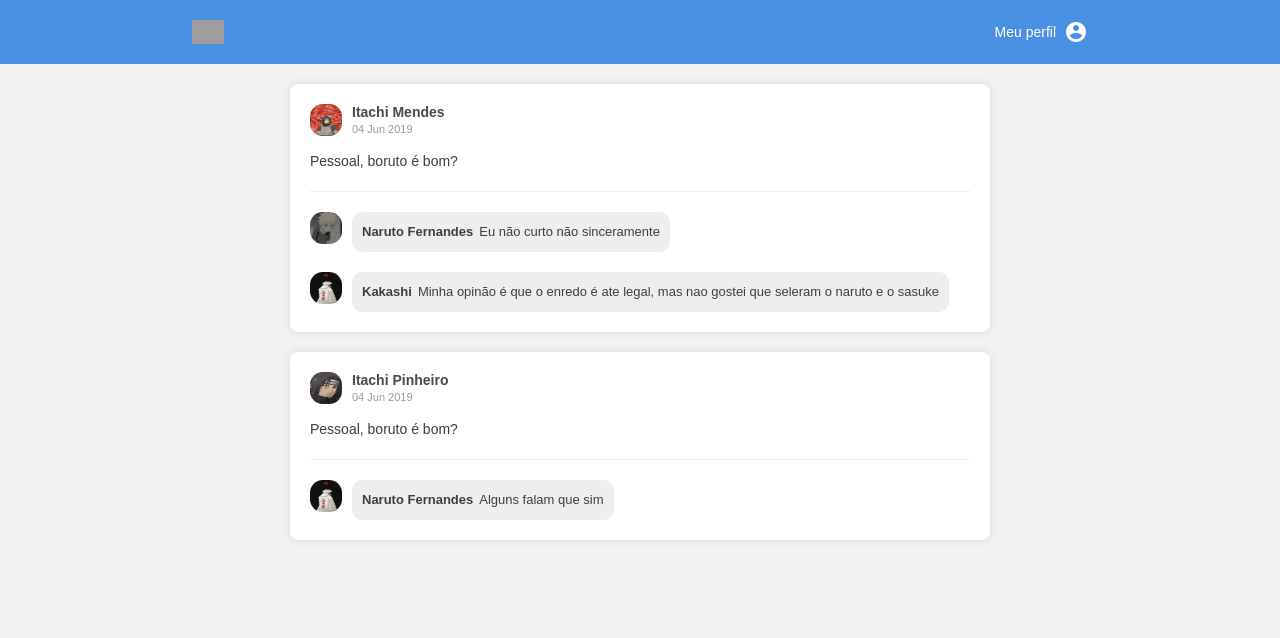
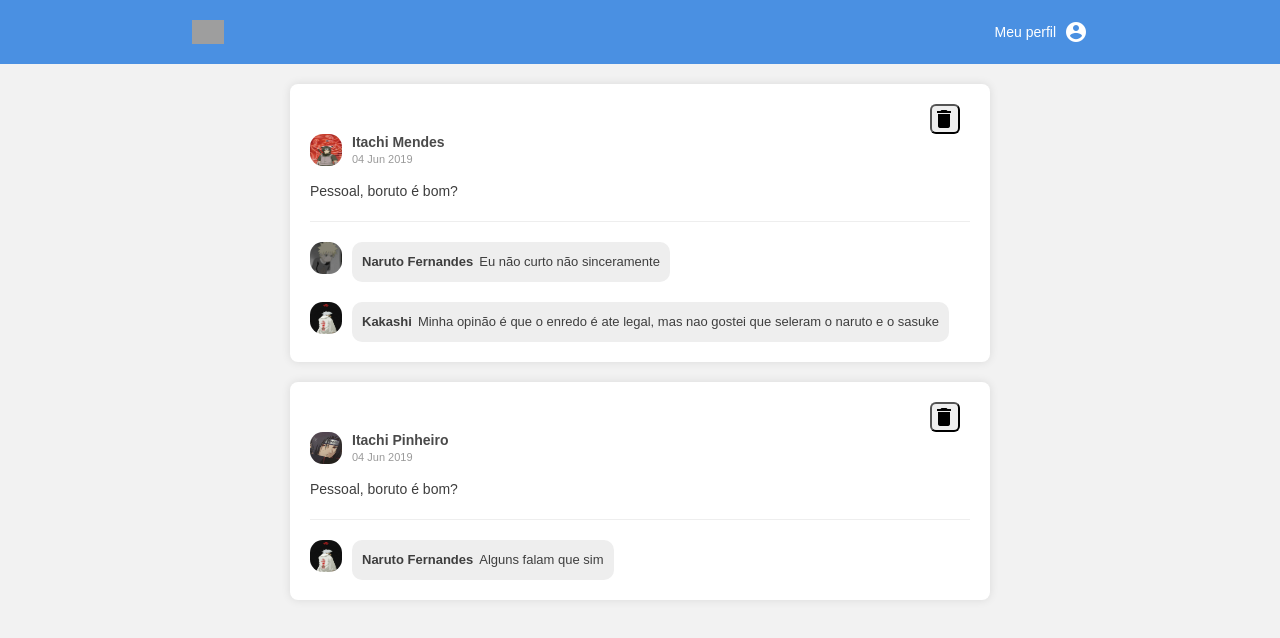
Before and after one commit to m7ez1n/practicing-react, a React app: page / in a window 1280 px wide. Shown: the top 638 px of the page. Built offline with nearby package versions, Linux system fonts and the light colour scheme; grey boxes are pictures that could not be loaded.

Commit message:
Criando funcoes para o delete e usando ele

```diff
--- a/src/components/Post.js
+++ b/src/components/Post.js
@@ -1,4 +1,8 @@
 import React from 'react';
+
+function NewPost() {
+  return
+}
 
 function PostHeader({ author, date }) {
   return (
@@ -29,9 +33,12 @@ function PostComments({ comments }) {
   );
 }
 
-function PostItem({ author, date, content, comments }) {
+function PostItem({ author, date, content, comments, onDelete }) {
   return (
     <div className="post">
+      <button onClick={onDelete} type="button">
+        <i className="material-icons">delete</i>
+      </button>
       <PostHeader author={author} date={date} />
       <p className="post-content">{content}</p>
       <PostComments comments={comments} />
--- a/src/components/PostList.js
+++ b/src/components/PostList.js
@@ -9,6 +9,7 @@ import naruto from '../assets/naruto.jpg';
 
 class PostList extends Component {
   state = {
+    newPost: '',
     posts: [
       {
         id: 1,
@@ -59,13 +60,23 @@ class PostList extends Component {
     ],
   };
 
+  componentDidUpdate(_, prevState) {
+    if (prevState.posts !== this.state.posts) {
+      localStorage.setItem('posts', JSON.stringify(this.state.posts));
+    }
+  }
+
+  handleDelete = (post) => {
+    this.setState({ posts: this.state.posts.filter(p => p !== post) });
+  }
+
   render() {
     const { posts } = this.state;
 
     return (
       <div className="postlist">
-        {posts.map(post => (
-          <PostItem key={post.id} {...post} />
+        {this.state.posts.map(post => (
+          <PostItem key={post.id} {...post} onDelete={() => this.handleDelete(post)} />
         ))}
       </div>
     );
```
